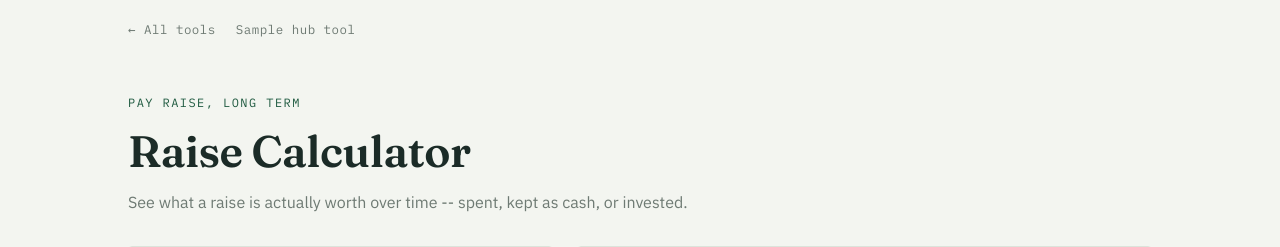
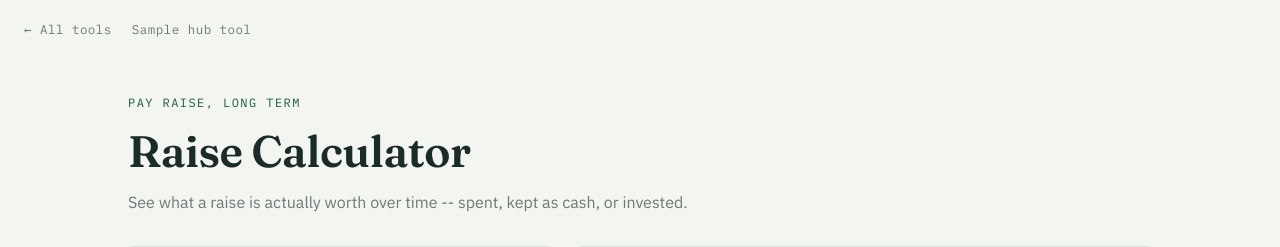
Before and after one commit to Azeret6/tools, a Flask app: template raise_calculator/templates/raise_calculator/index.html in a window 1280 px wide. Shown: the top 247 px of the page. Run offline with Flask 3, Linux system fonts and the light colour scheme; the template is opened without the code that fills it: most values are stand-ins (such as "Sample title", 1, 10 or a date in 2020).

Commit message:
Update style.css

```diff
--- a/raise_calculator/static/style.css
+++ b/raise_calculator/static/style.css
@@ -481,7 +481,7 @@ input[type="range"]::-moz-range-thumb {
    Tool nav (shown only when running inside the hub)
    ---------------------------------------------------------------- */
 .tool-nav {
-  max-width: 64rem;
+  max-width: 88rem;
   margin: 0 auto;
   padding-top: 1.25rem;
   display: flex;
```
